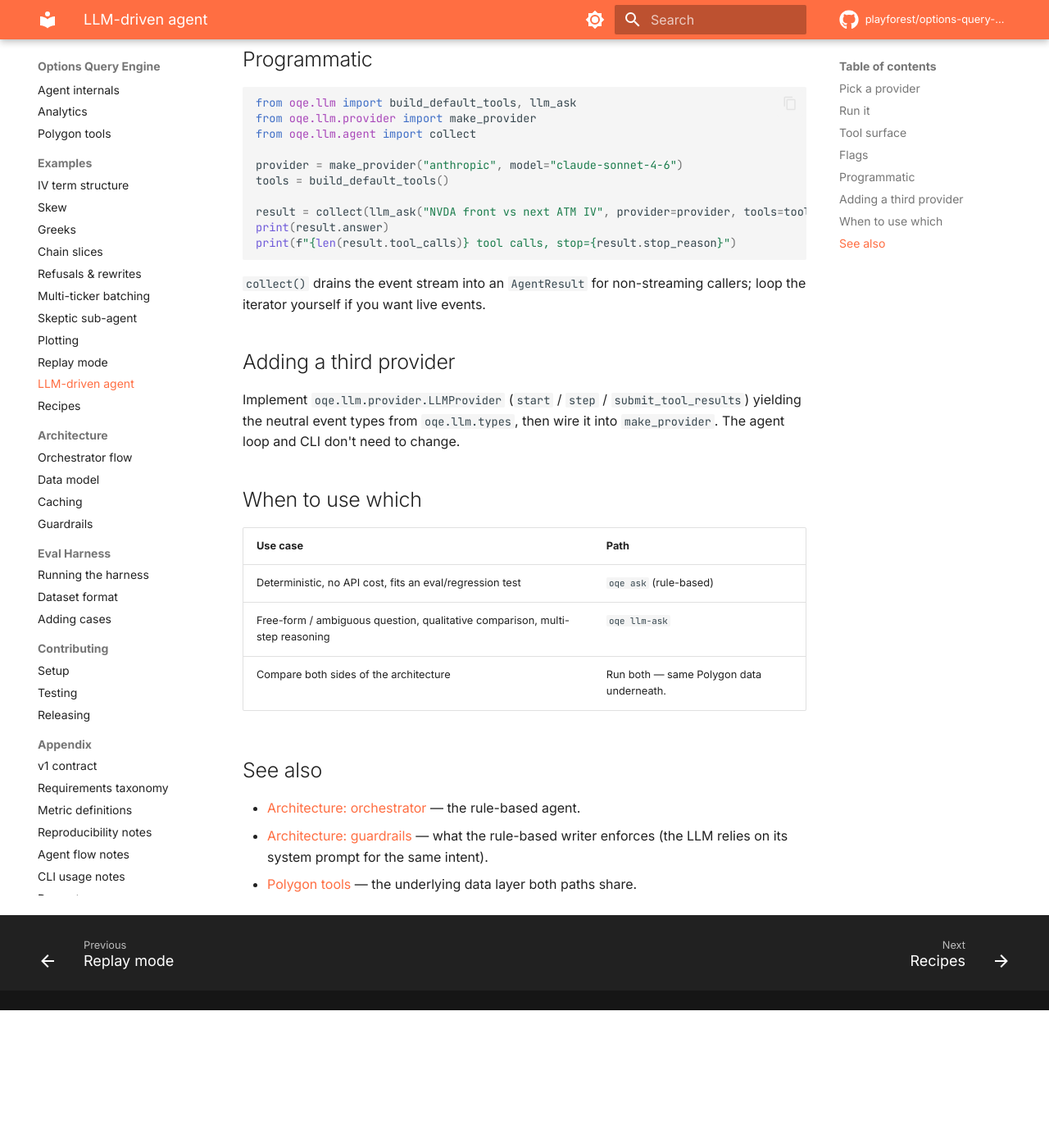
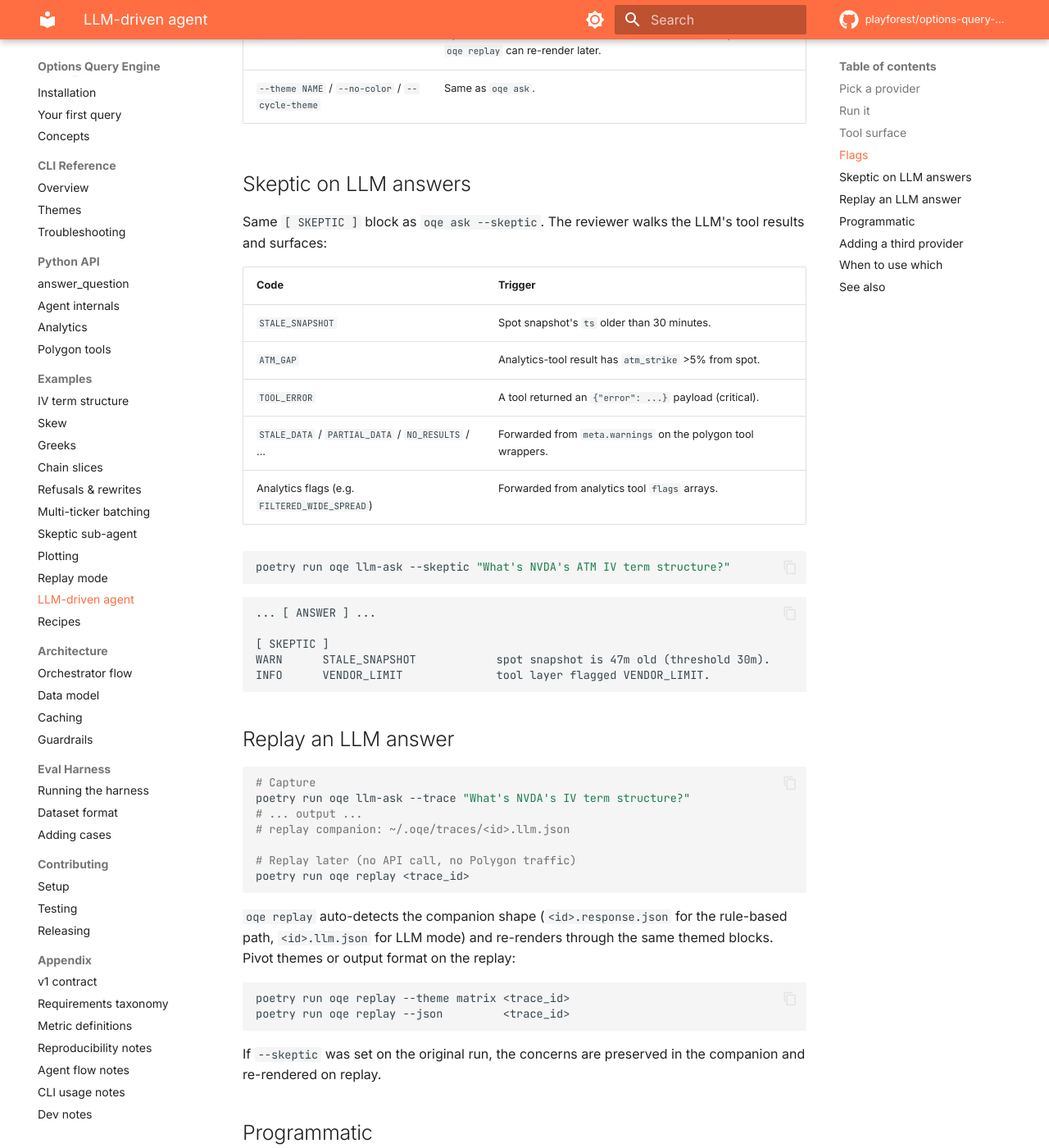
Before and after one commit to playforest/voli, an MkDocs documentation site: the page built from docs/examples/llm-ask.md, in a window 1280 px wide and 1400 px high, scrolled down 2811 px. Shown: the whole window at 82% size. Built offline with MkDocs 1.6.1 and Material for MkDocs 9.7.7, drawn with Linux system fonts in a browser that asks for light colours; comment, search, counter and statistics services are not loaded; before the commit the page ends 4043 px from its top, so only the background shows below that; some of the changed text lies outside the part shown.

Commit message:
docs(llm,stage-c): document --skeptic, --trace, and LLM replay
Adds two new sections to the llm-ask page:

* "Skeptic on LLM answers" - the trigger table for STALE_SNAPSHOT,
  ATM_GAP, TOOL_ERROR, forwarded meta.warnings and analytics flags.
* "Replay an LLM answer" - capture-then-replay loop, the auto-detect
  rule for .response.json vs .llm.json companions, and the --theme /
  --json pivots that work on a replay.

Flag table extended with --skeptic and --trace.

````diff
--- a/docs/examples/llm-ask.md
+++ b/docs/examples/llm-ask.md
@@ -110,7 +110,58 @@
 | `--model NAME` | Model name (overrides `$OQE_LLM_MODEL` and the default). |
 | `--max-iterations N` | Cap on planner/tool/answer cycles (default 6). |
 | `--json` | Append a JSON object with the final answer + tool log. |
+| `--skeptic` | Run the skeptic on the LLM's tool results. Appends a `[ SKEPTIC ]` block. |
+| `--trace` | Open a JSONL run-trace **and** write a `<id>.llm.json` companion so `oqe replay` can re-render later. |
 | `--theme NAME` / `--no-color` / `--cycle-theme` | Same as `oqe ask`. |
+
+## Skeptic on LLM answers
+
+Same `[ SKEPTIC ]` block as `oqe ask --skeptic`. The reviewer walks the
+LLM's tool results and surfaces:
+
+| Code | Trigger |
+| --- | --- |
+| `STALE_SNAPSHOT` | Spot snapshot's `ts` older than 30 minutes. |
+| `ATM_GAP` | Analytics-tool result has `atm_strike` >5% from spot. |
+| `TOOL_ERROR` | A tool returned an `{"error": ...}` payload (critical). |
+| `STALE_DATA` / `PARTIAL_DATA` / `NO_RESULTS` / ... | Forwarded from `meta.warnings` on the polygon tool wrappers. |
+| Analytics flags (e.g. `FILTERED_WIDE_SPREAD`) | Forwarded from analytics tool `flags` arrays. |
+
+```bash
+poetry run oqe llm-ask --skeptic "What's NVDA's ATM IV term structure?"
+```
+
+```text
+... [ ANSWER ] ...
+
+[ SKEPTIC ]
+WARN      STALE_SNAPSHOT            spot snapshot is 47m old (threshold 30m).
+INFO      VENDOR_LIMIT              tool layer flagged VENDOR_LIMIT.
+```
+
+## Replay an LLM answer
+
+```bash
+# Capture
+poetry run oqe llm-ask --trace "What's NVDA's IV term structure?"
+# ... output ...
+# replay companion: ~/.oqe/traces/<id>.llm.json
+
+# Replay later (no API call, no Polygon traffic)
+poetry run oqe replay <trace_id>
+```
+
+`oqe replay` auto-detects the companion shape (`<id>.response.json` for
+the rule-based path, `<id>.llm.json` for LLM mode) and re-renders through
+the same themed blocks. Pivot themes or output format on the replay:
+
+```bash
+poetry run oqe replay --theme matrix <trace_id>
+poetry run oqe replay --json         <trace_id>
+```
+
+If `--skeptic` was set on the original run, the concerns are preserved in
+the companion and re-rendered on replay.
 
 ## Programmatic
 
````
